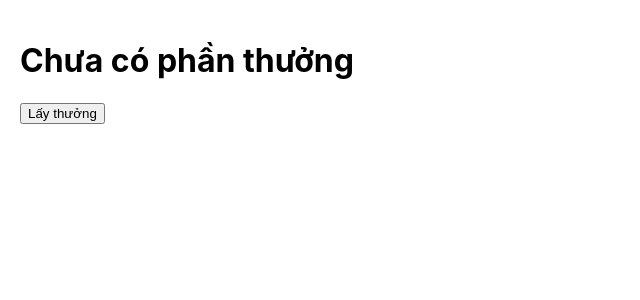
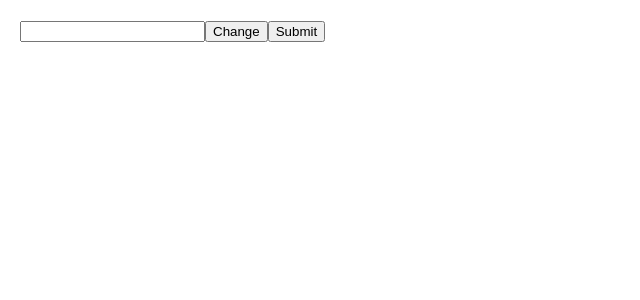
Before and after one commit to minhnguyen102/Hooks-React, a React (Create React App) app: page / in a window 1280 px wide. Shown: the top 300 px of the page, without its empty margins (0-640 px from the left). Built offline with nearby package versions, Linux system fonts and the light colour scheme.

Commit message:
Example for one-way binding

```diff
--- a/src/App.js
+++ b/src/App.js
@@ -1,27 +1,21 @@
 import { useState } from "react";
 
-const gifts = [
-    "Iphone 17 Promax",
-    "Honda CRV",
-    "Voucher discount 40%"
-  ]
-let count = 0
 function App() {
-  const [gift, setGift] = useState();
-  const handleClick = () => {
-    if(count < 3){
-      count++
-      console.log(count);
-      setGift(gifts[Math.floor(Math.random() * gifts.length)])
-    }else{
-      alert("Hết lượt thay đổi")
-    }
+  const [name, setName] = useState()
+
+  console.log(name)
+  const handleSubmit = () => {
+    console.log({name})
   }
-
   return (
     <div className="App" style={{padding: 20}}>
-      <h1>{gift || "Chưa có phần thưởng" }</h1>
-      <button onClick={handleClick}>Lấy thưởng</button>
+      <input
+        value={name}
+        onChange={(e) => setName(e.target.value)}
+      />
+      <button onClick={(e) => setName("Nguyen Van B")}>Change</button>
+      <button onClick={handleSubmit}>Submit</button>
+
     </div>
   );
 }
```
